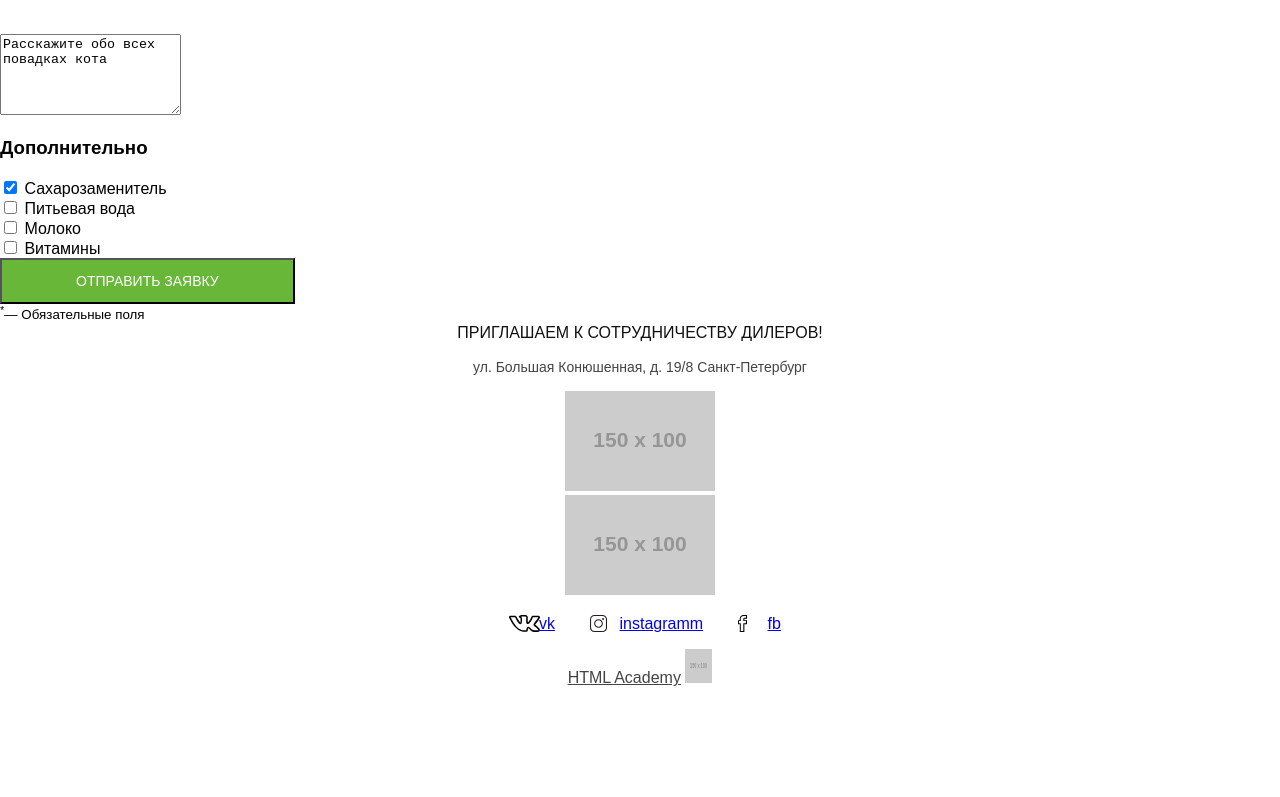
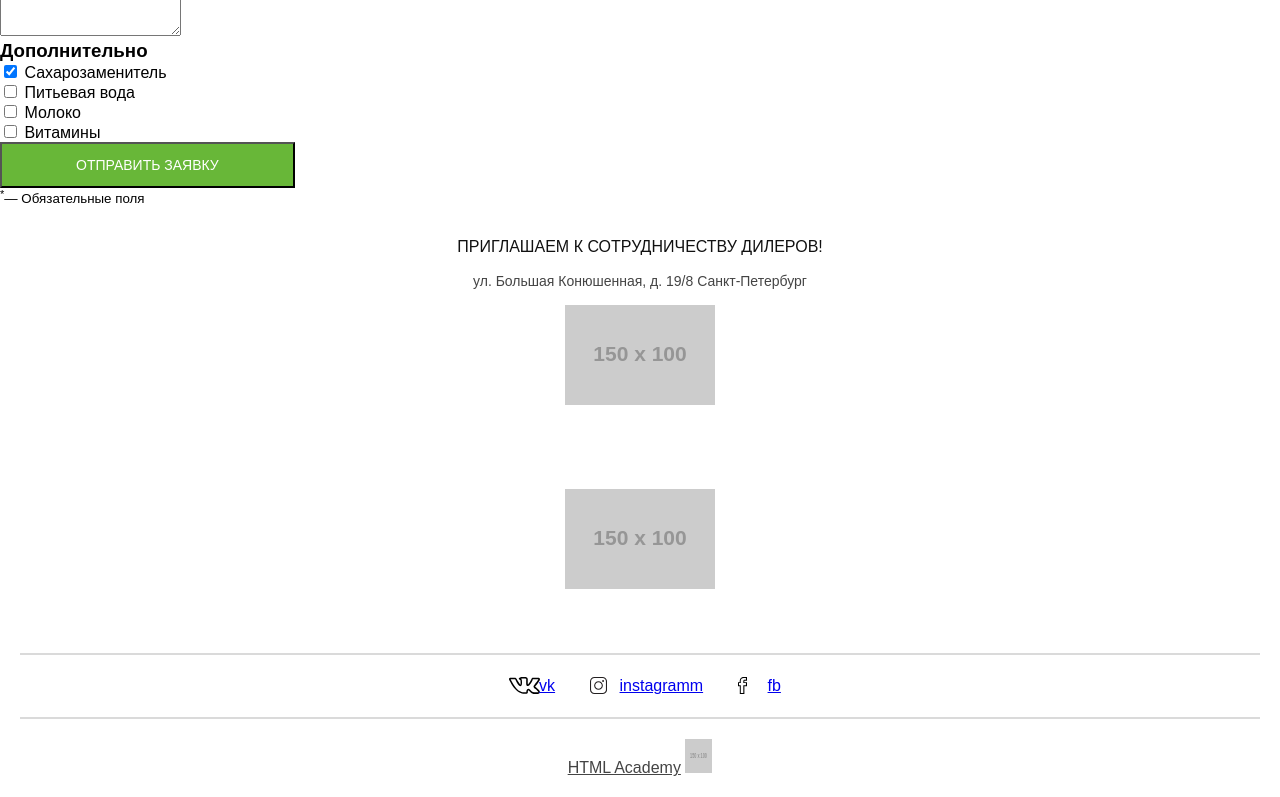
Before and after one commit to shurick0210/111900-cat-energy, a website: page source/form.html in a window 1280 px wide. Shown: the part 656-1453 px from the top of the page. Before the commit the page ends 1343 px from the top, so only its background shows below. Drawn offline with nearby package versions, Linux system fonts and the light colour scheme; files that its build step writes are made by us from their sources; placeholder pictures from the web are drawn by us.

Commit message:
добавил отступы блокам + небольшие правки

```diff
--- a/source/sass/example.scss
+++ b/source/sass/example.scss
@@ -1,5 +1,8 @@
 .example {
+  padding-top: 20px;
+  padding-bottom: 30px;
   text-align: center;
+  background-color: #f2f2f2;
 }
 
 .example__description {
--- a/source/sass/footer.scss
+++ b/source/sass/footer.scss
@@ -1,3 +1,28 @@
 .footer {
+  padding-top: 30px;
   text-align: center;
 }
+
+.footer__block {
+  margin-top: -5px;
+  background-color: #f2f2f2;
+}
+
+.footer__logo {
+  padding-top: 40px;
+  padding-bottom: 30px;
+}
+
+.footer__social {
+  margin-left: 20px;
+  margin-right: 20px;
+  padding-top: 22px;
+  padding-bottom: 22px;
+  border-bottom: 2px solid #dadada;
+  border-top: 2px solid #dadada;
+}
+
+.footer__copyright {
+  padding-bottom: 20px;
+  padding-top: 20px;
+}
--- a/source/sass/offers.scss
+++ b/source/sass/offers.scss
@@ -1,3 +1,5 @@
 .offers {
+  padding-left: 20px;
+  padding-right: 20px;
   text-align: center;
 }
--- a/source/sass/social.scss
+++ b/source/sass/social.scss
@@ -1,3 +1,7 @@
+.social__list {
+  margin: 0;
+}
+
 .social__item {
   display: inline-block;
   list-style: none;
--- a/source/sass/steps.scss
+++ b/source/sass/steps.scss
@@ -1,5 +1,6 @@
 .steps {
   text-align: center;
+  padding-bottom: 40px;
 }
 
 .steps__item {
@@ -9,5 +10,4 @@
   font-weight: 400;
   line-height: 18px;
   list-style: none;
-
 }
--- a/source/sass/style.scss
+++ b/source/sass/style.scss
@@ -1,4 +1,6 @@
-body {
+body,
+h2,
+h3 {
   margin: 0;
   padding: 0;
   font-family: "Oswald", Arial, sans-serif;
```
Also changed, not shown: source/index.html (+3 -1 lines).
